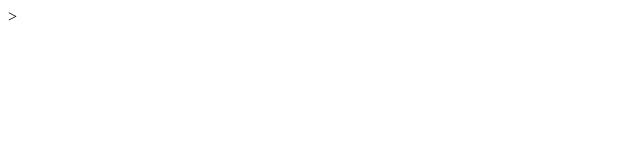
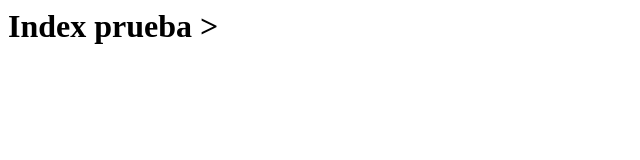
Before and after one commit to AndresCaycedoAmaya/TiendaVirtual, a plain HTML site: page index.html in a window 1280 px wide. Shown: the whole page, without its empty margins (0-640 px from the left). Drawn offline with Linux system fonts and the light colour scheme.

Commit message:
Repositorio de Prueba

```diff
--- a/index.html
+++ b/index.html
@@ -1,2 +1,4 @@
 <html>
+    <h1>Index prueba
+
     </html>>
```
